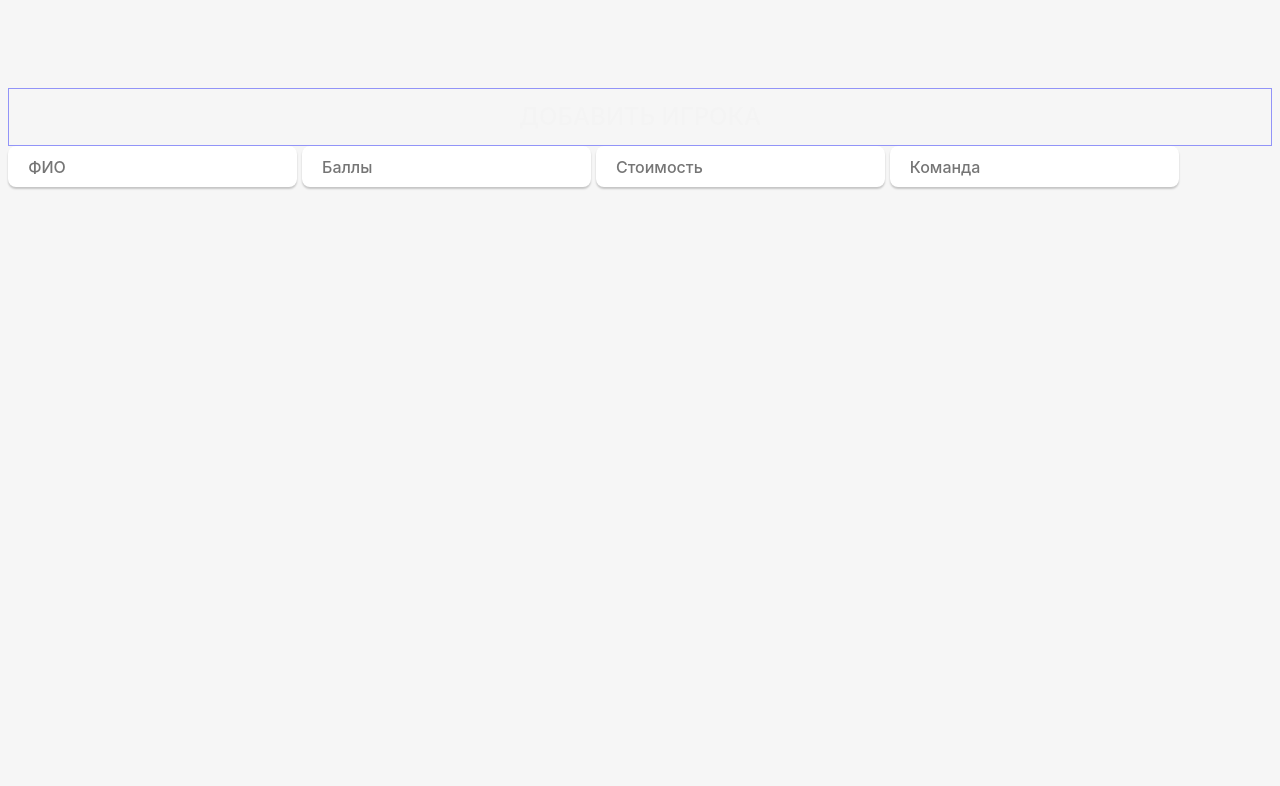
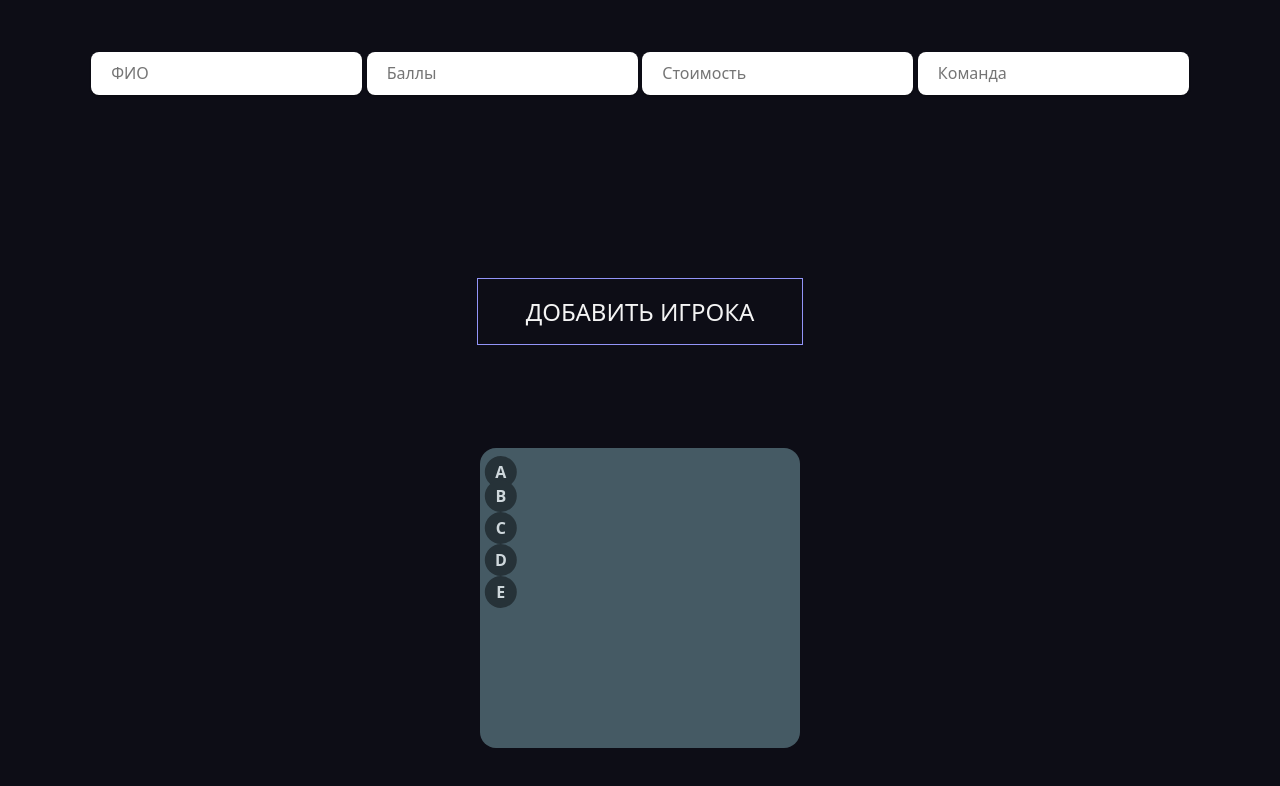
Before and after one commit to AlianZip/CollegePrjct, a plain HTML site: page src/index.html in a window 1280 px wide. Drawn offline with Linux system fonts and the light colour scheme.

Commit message:
Mod html and css

```diff
--- a/src/index.html
+++ b/src/index.html
@@ -14,14 +14,27 @@
   </head>
 
   <body>
-    <div class="container">
-      <a href="#" class="btn">Добавить игрока</a>
-    </div>
     <div class="input">
       <input class="input2" placeholder="ФИО"></input>
       <input class="input3" placeholder="Баллы"></input>
       <input class="input4" placeholder="Стоимость"></input>
       <input class="input5" placeholder="Команда"></input>
-  </div>
+    </div>
+    <div class="container">
+      <a href="#" class="btn">Добавить игрока</a>
+    </div>
+    <div class="floating-stack">
+      <dl>
+        <dt>A</dt>
+
+        <dt>B</dt>
+
+        <dt>C</dt>
+
+        <dt>D</dt>
+
+        <dt>E</dt>
+      </dl>
+    </div>
   </body>
 </html>
--- a/src/styles.css
+++ b/src/styles.css
@@ -146,3 +146,56 @@ a {
 .btn:hover:before {
   left: 100%;
 }
+.floating-stack {
+  background: #455a64;
+  color: #fff;
+  height: 300px;
+  width: 320px;
+  border-radius: 1rem;
+  overflow-y: auto;
+}
+
+.floating-stack > dl {
+  margin: 0 0 1rem;
+  display: grid;
+  grid-template-columns: 2.5rem 1fr;
+  align-items: center;
+}
+
+.floating-stack dt {
+  position: sticky;
+  top: 0.5rem;
+  left: 0.3rem;
+  font-weight: bold;
+  background: #263238;
+  color: #cfd8dc;
+  height: 2rem;
+  width: 2rem;
+  border-radius: 50%;
+  padding: 0.25rem 1rem;
+  grid-column: 1;
+  display: inline-flex;
+  align-items: center;
+  justify-content: center;
+  box-sizing: border-box;
+}
+
+.floating-stack dd {
+  grid-column: 2;
+  margin: 0;
+  padding: 0.75rem;
+}
+
+.floating-stack > dl:first-of-type > dd:first-of-type {
+  margin-top: 0.25rem;
+}
+
+body {
+  background: #0d0d16;
+  color: white;
+  height: 100vh;
+  margin: 0;
+  display: grid;
+  place-items: center;
+  font: 100%/1.4 system-ui;
+}
```
